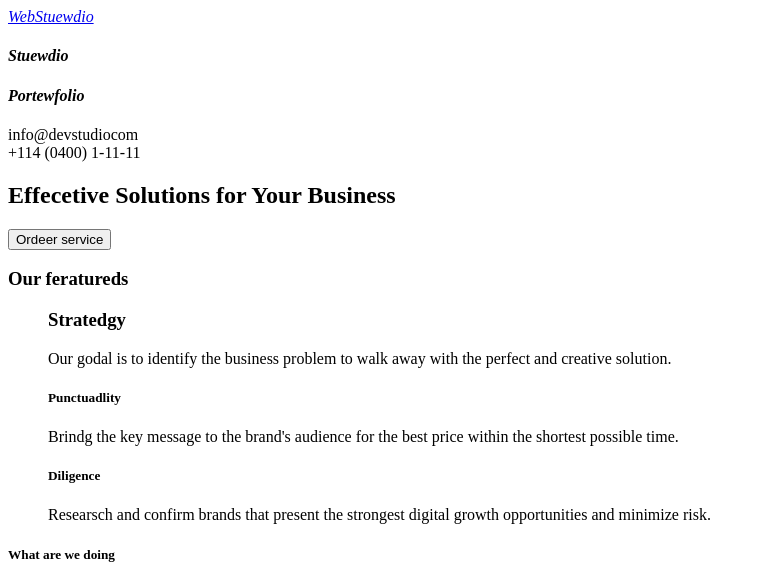
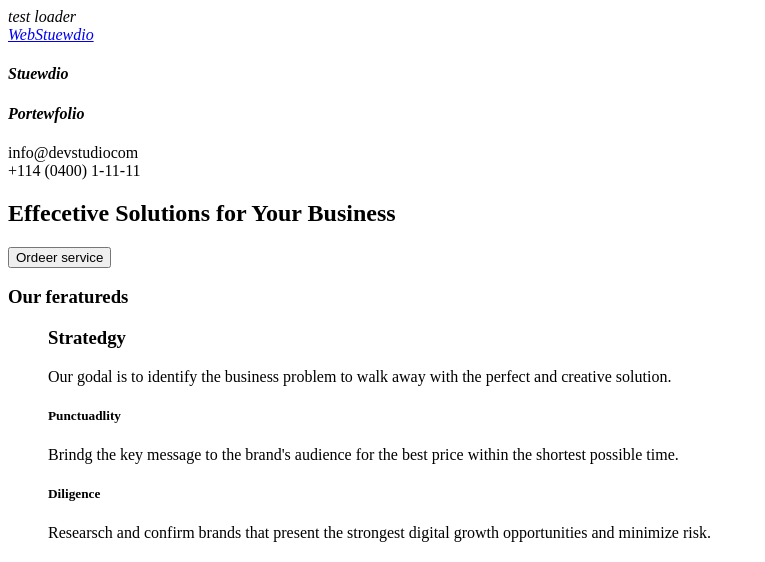
Before and after one commit to maryshkam/goit-markup-hw-01, a plain HTML site: page index.html in a window 1280 px wide. Shown: the top 562 px of the page, without its empty margins (0-765 px from the left). Drawn offline with Linux system fonts and the light colour scheme.

Commit message:
Update index.html
added nav

```diff
--- a/index.html
+++ b/index.html
@@ -11,6 +11,7 @@
 <body>
     <div>
         <address>
+            <nav>test loader</nav>
             <a href="#">WebStuewdio </a>
             <div>
                 <div>
```
